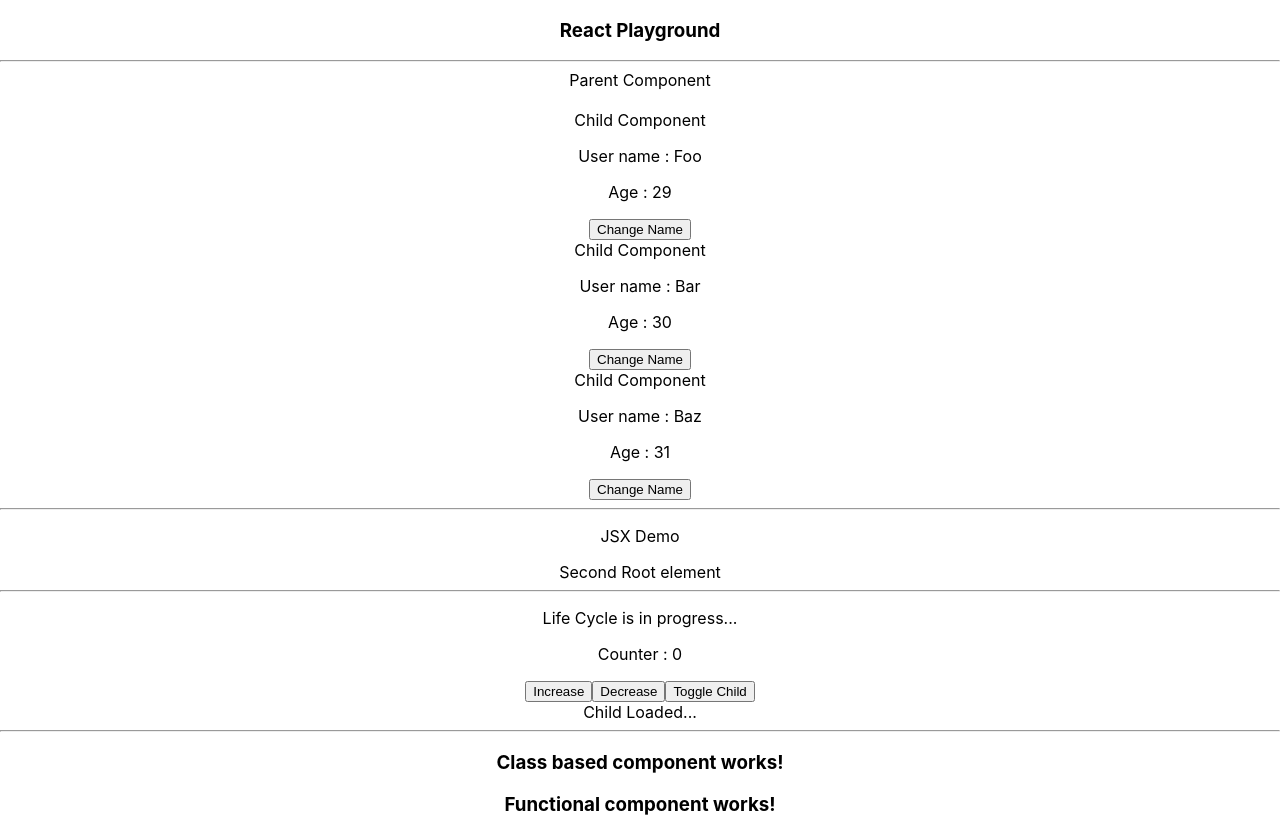
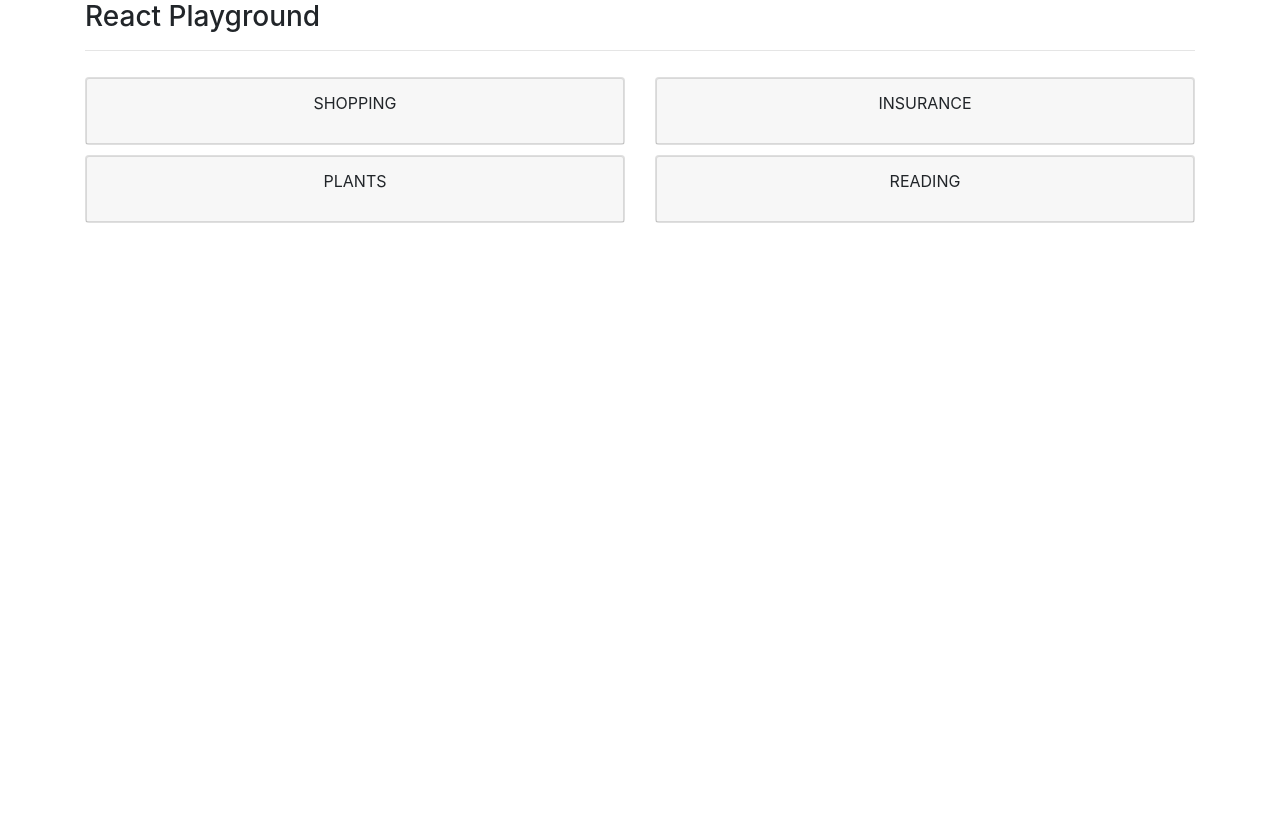
Before and after one commit to synergy2411/learning-react, a React (Create React App) app in the folder 02-playground/: page / in a window 1280 px wide. After the commit the page ends 800 px from the top, so only its background shows below. Built offline with nearby package versions, Linux system fonts and the light colour scheme.

Commit message:
notes app created

```diff
--- a/02-playground/package.json
+++ b/02-playground/package.json
@@ -6,6 +6,7 @@
     "@testing-library/jest-dom": "^4.2.4",
     "@testing-library/react": "^9.5.0",
     "@testing-library/user-event": "^7.2.1",
+    "bootstrap": "^4.5.2",
     "react": "^16.13.1",
     "react-dom": "^16.13.1",
     "react-scripts": "3.4.2"
--- a/02-playground/src/App.js
+++ b/02-playground/src/App.js
@@ -1,24 +1,39 @@
-import React from 'react';
-import './App.css';
-import MyComponent from './Components/ClassesBased';
-import FunctionalCmp from './Components/FunctionBased';
-import LifeCycleDemo from './LifeCycleDemo/LifeCycleDemo';
-import JsxDemo from './JsxDemo/JsxDemo';
-import Parent from './PropsDemo/Parent';
+import React from "react";
+import "./App.css";
+import MyComponent from "./Components/ClassesBased";
+import FunctionalCmp from "./Components/FunctionBased";
+import LifeCycleDemo from "./LifeCycleDemo/LifeCycleDemo";
+import JsxDemo from "./JsxDemo/JsxDemo";
+import Parent from "./PropsDemo/Parent";
+import ErrorBoundaryDemo from "./ErrorBoundaryDemo/ErrorBoundaryDemo";
+import ErrorBoundary from "./hoc/ErrorBoundary";
+import Notes from "./NotesApp/Notes";
+import '../node_modules/bootstrap/dist/css/bootstrap.min.css';
 
 function App() {
   return (
-    <div className="App">
+    <div className="container">
       <h3>React Playground</h3>
       <hr />
-      <Parent />
-      <hr />
-      <JsxDemo />
-      <hr />
-      <LifeCycleDemo />
-      <hr />
-      <MyComponent />
-      <FunctionalCmp />
+
+      <Notes />
+
+
+
+
+
+      {/* <hr /> */}
+      {/* <ErrorBoundary>
+        <ErrorBoundaryDemo />
+      </ErrorBoundary> */}
+      {/* <Parent /> */}
+      {/* <hr /> */}
+      {/* <JsxDemo /> */}
+      {/* <hr /> */}
+      {/* <LifeCycleDemo /> */}
+      {/* <hr /> */}
+      {/* <MyComponent /> */}
+      {/* <FunctionalCmp /> */}
     </div>
   );
 }
--- /dev/null
+++ b/02-playground/src/ErrorBoundaryDemo/ErrorBoundaryDemo.js
@@ -0,0 +1,12 @@
+import React from "react";
+
+const ErrorBoundaryDemo = (props) => {
+  let random = Math.random();
+  if (random > 0.6) {
+    throw new Error("Something Bad Happened");
+  } else {
+    return <div>Error Boundary demo works fine....</div>;
+  }
+};
+
+export default ErrorBoundaryDemo;
--- /dev/null
+++ b/02-playground/src/NotesApp/Note/Note.css
@@ -0,0 +1,9 @@
+.Note{
+    margin-top : 10px;
+    transition: all 0.3s ease-out;
+}
+
+.Note:hover{
+    cursor: pointer;
+    background-color: beige;
+}
--- /dev/null
+++ b/02-playground/src/NotesApp/Note/Note.js
@@ -0,0 +1,18 @@
+import React from "react";
+import "./Note.css";
+
+const Note = (props) => {
+  return (
+    <div className="col-sm-6 col-md-6 ">
+      <div className="card Note">
+        <div className="card card-header">
+          <p className="text-center display-5">
+            {props.note.title.toUpperCase()}
+          </p>
+        </div>
+      </div>
+    </div>
+  );
+};
+
+export default Note;
--- /dev/null
+++ b/02-playground/src/NotesApp/Notes.js
@@ -0,0 +1,25 @@
+import React from 'react';
+import Note from './Note/Note';
+
+class Notes extends React.Component{
+    state = {
+        notes : [
+            {id : 1, title : "shopping", body : "buy the pulses"},
+            {id : 2, title : "insurance", body : "renew the car insurance"},
+            {id : 3, title : "plants", body : "pot the plants"},
+            {id : 4, title : "reading", body : "read the books"},
+        ]
+    }
+    render(){
+        let notes= this.state.notes.map(note => {
+            return <Note note={note} key={note.id}/>
+        })
+        return (
+            <div className="row">
+                {notes}
+            </div>
+        )
+    }
+}
+
+export default Notes;
--- a/02-playground/src/PropsDemo/Child.js
+++ b/02-playground/src/PropsDemo/Child.js
@@ -1,15 +1,14 @@
 import React from "react";
 
 const Child = (props) => {
-  console.log("PROPS : ", props);
     return (
       <div>
-      Child Component
+        Props Demo - Child Component
         <p>User name : {props.username}</p>
         <p>Age : {props.age}</p>
         <button onClick={() => props.nameChanged("Ankit")}>Change Name</button>
       </div>
     );
-};
+  }
 
 export default Child;
--- a/02-playground/src/PropsDemo/Parent.js
+++ b/02-playground/src/PropsDemo/Parent.js
@@ -29,7 +29,7 @@ class Parent extends React.Component {
     });
     return (
       <>
-        <div>Parent Component</div>
+        <div>Props Demo - Parent Component</div>
         <br />
 
         {persons}
--- /dev/null
+++ b/02-playground/src/hoc/ErrorBoundary.js
@@ -0,0 +1,25 @@
+import React from 'react';
+
+class ErrorBoundary extends React.Component{
+    state = {
+        errorMessage : "",
+        hasError : false
+    }
+
+    componentDidCatch(error, info){
+        this.setState({
+            hasError : true,
+            errorMessage : error
+        })
+    }
+
+    render(){
+        if(this.state.hasError){
+            return <h2>Something Bad Happened</h2>
+        }else{
+            return this.props.children
+        }
+    }
+}
+
+export default ErrorBoundary;
```
Also changed, not shown: 1 other file (tests, documents, lock files or other folders). Lines whose indentation alone changed are shown as unchanged.
